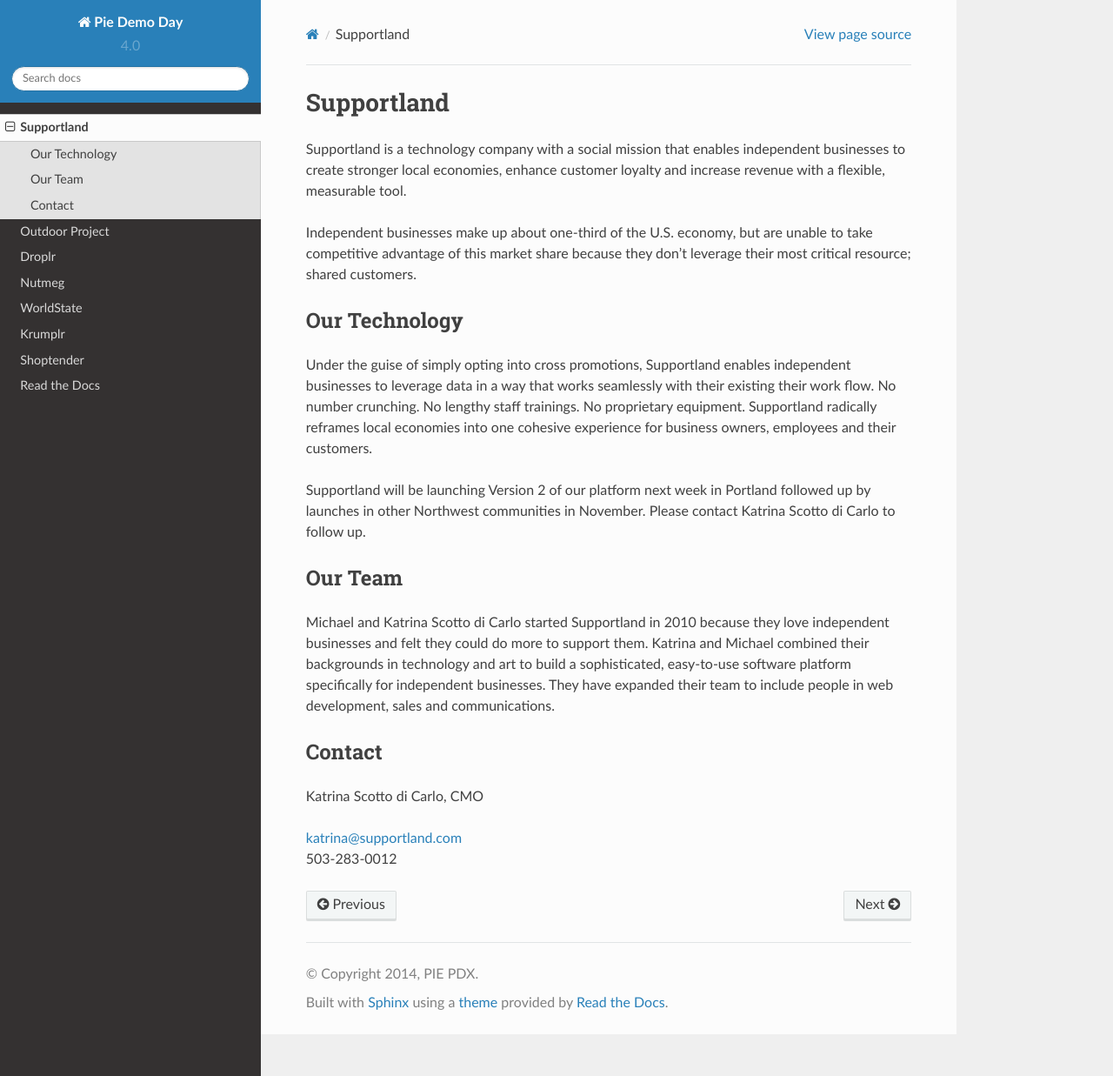
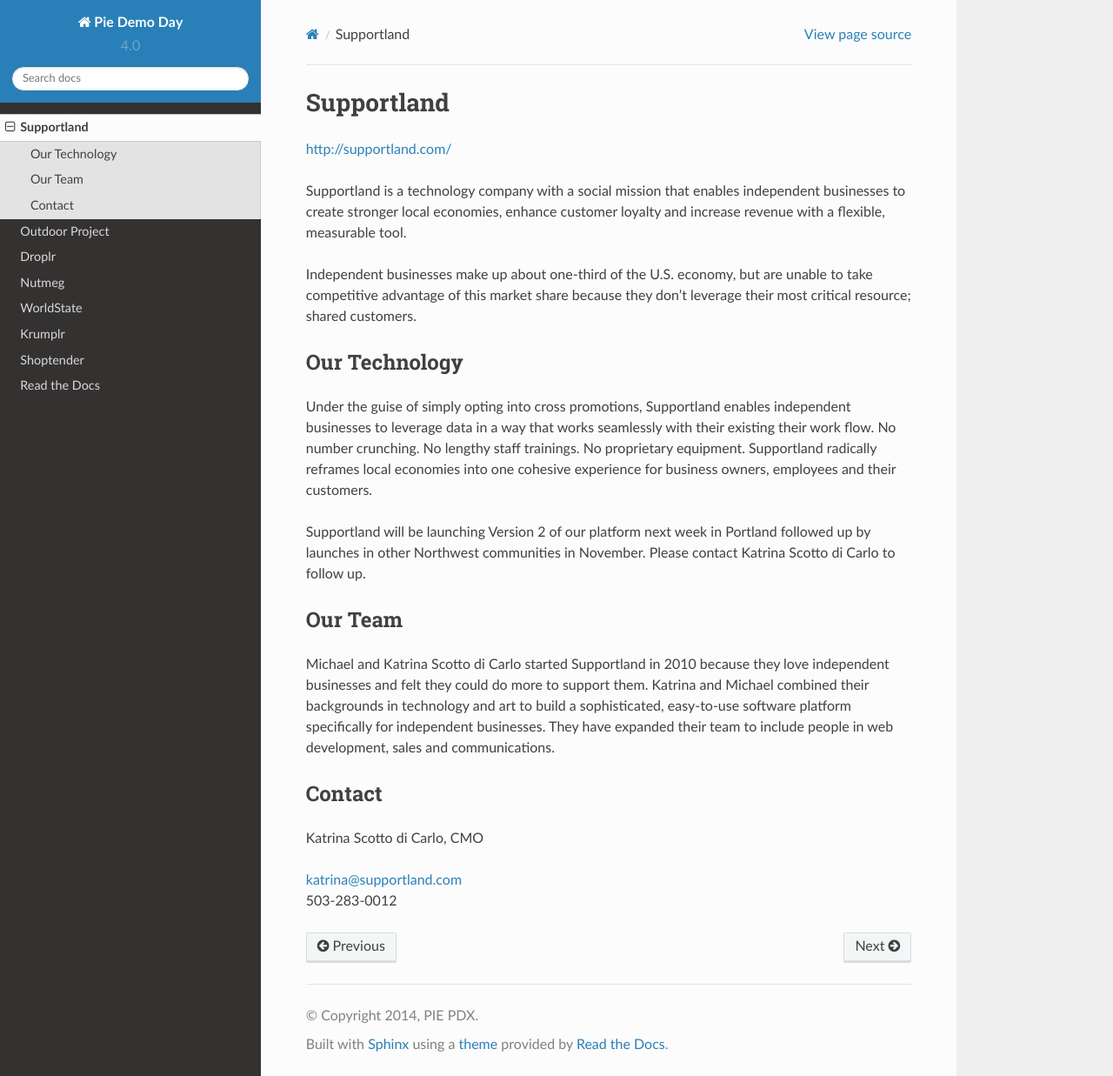
Before and after one commit to piepdx/pie-docs, a Sphinx documentation site: the page built from docs/supportland.rst, in a window 1280 px wide and 1237 px high. Shown: the whole window at 87% size. Built offline with Sphinx 7.4.7 and the Read the Docs theme 2.0.0, drawn with Linux system fonts in a browser that asks for light colours.

Commit message:
Add everyones url

```diff
--- a/docs/nutmeg.rst
+++ b/docs/nutmeg.rst
@@ -1,7 +1,7 @@
 Nutmeg
 ------
 
-http://thisisnutmeg.com/
+| http://thisisnutmeg.com/
 
 What are we all about
 ~~~~~~~~~~~~~~~~~~~~~
--- a/docs/supportland.rst
+++ b/docs/supportland.rst
@@ -1,5 +1,7 @@
 Supportland
 -----------
+
+| http://supportland.com/
 
 Supportland is a technology company with a social mission that enables independent businesses to create stronger local economies, enhance customer loyalty and increase revenue with a flexible, measurable tool.
 
--- a/docs/worldstate.rst
+++ b/docs/worldstate.rst
@@ -1,12 +1,12 @@
 WorldState
 -----------
+
+| http://worldstateapp.com
+| http://www.facebook.com/worldstateapp
 
 Keeping up with the news is hard. Staying informed, yet unbiased with the constant reveal of new sources and a constant spew of information is hard.  By the time you get through one article, five more have appeared that all demand your attention and focus. WorldState is easy.
 
 WorldState aims to give you the news about your world in easily digestible pieces that build upon one another so you never feel like you're left behind. You get the facts -- who, what, when, where, and why -- without the bias so you can draw an opinion yourself, or just read the facts. We never assume prior knowledge on a topic so all of the news we curate comes from a fresh start so you never feel left out or uninformed. We report on the relevant and we take all the work out of being up to date for you. Log on once, have the entire story, from beginning to end with new developments and old ones, at your finger tips.
-
-| http://worldstateapp.com
-| http://www.facebook.com/worldstateapp
 
 Team
 ~~~~~
```
